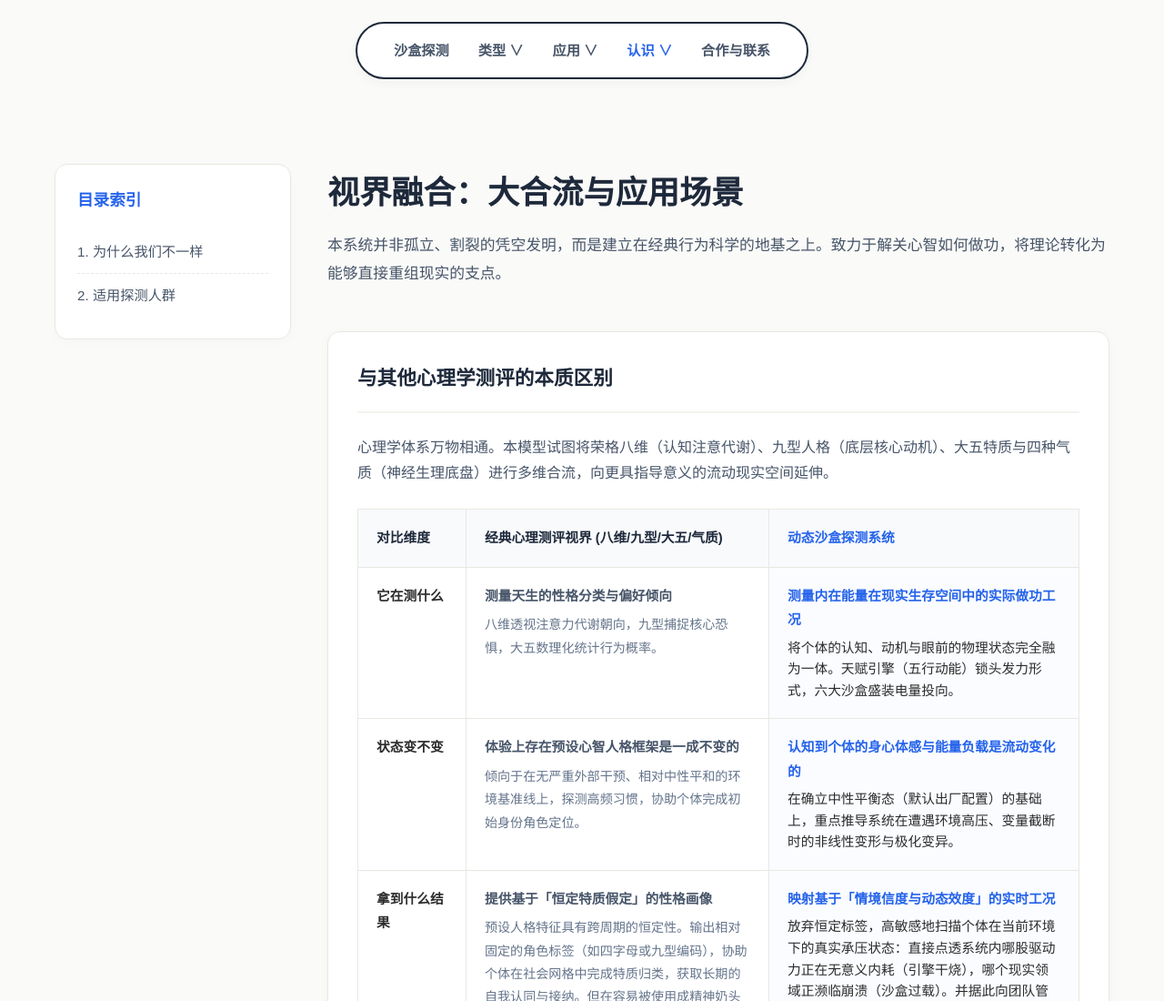
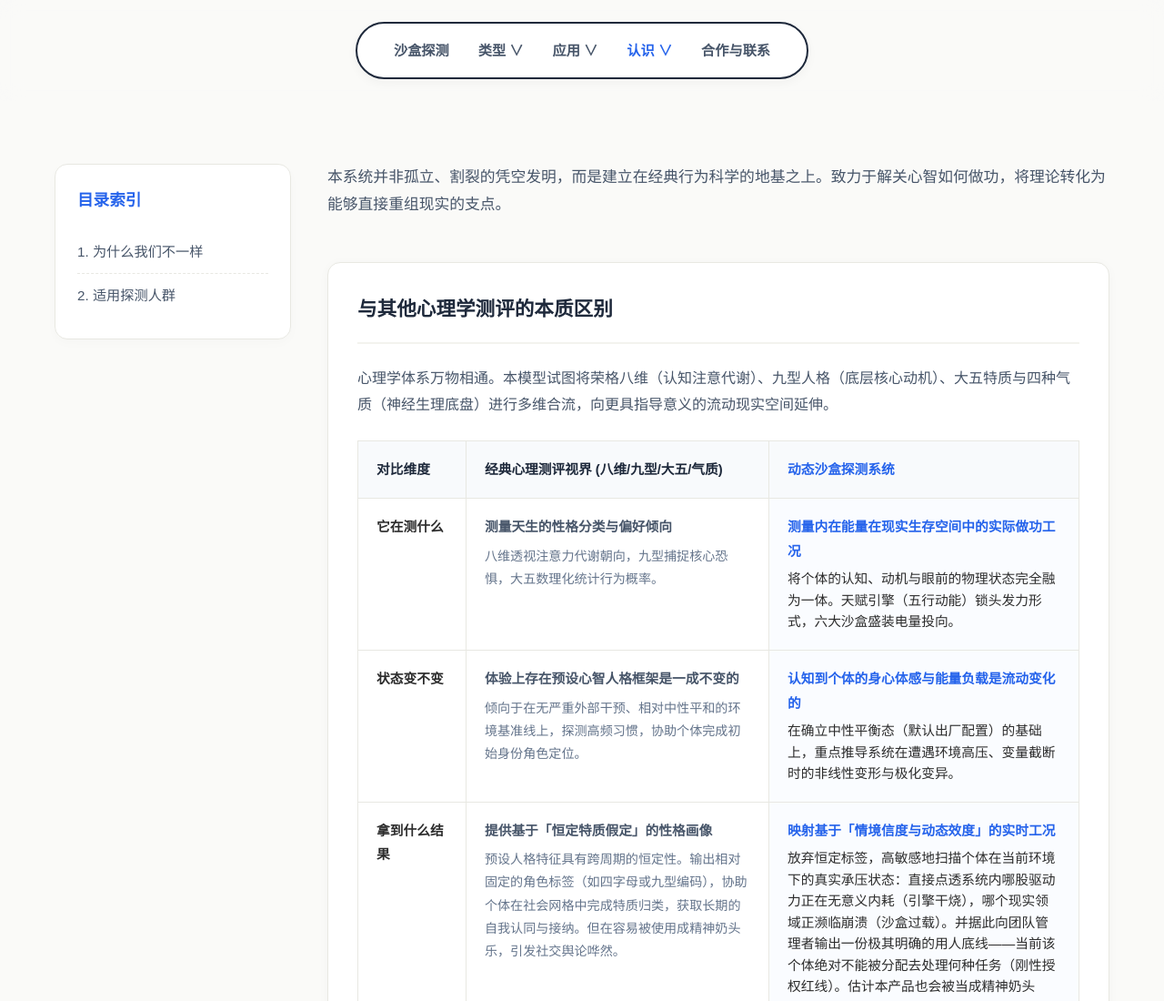
Before and after one commit to lan597139-art/landuoduo--test, a website: page about.html in a window 1280 px wide. Shown: the top 1100 px of the page at 91% size. Drawn offline with Linux system fonts and the light colour scheme.

Commit message:
Update about.html

```diff
--- a/about.html
+++ b/about.html
@@ -177,7 +177,6 @@
         </aside>
 
         <div class="wiki-content">
-            <h1 class="page-title">视界融合：大合流与应用场景</h1>
             <p class="page-desc">本系统并非孤立、割裂的凭空发明，而是建立在经典行为科学的地基之上。致力于解关心智如何做功，将理论转化为能够直接重组现实的支点。</p>
 
             <div id="comparison" class="anchor-offset">
```
